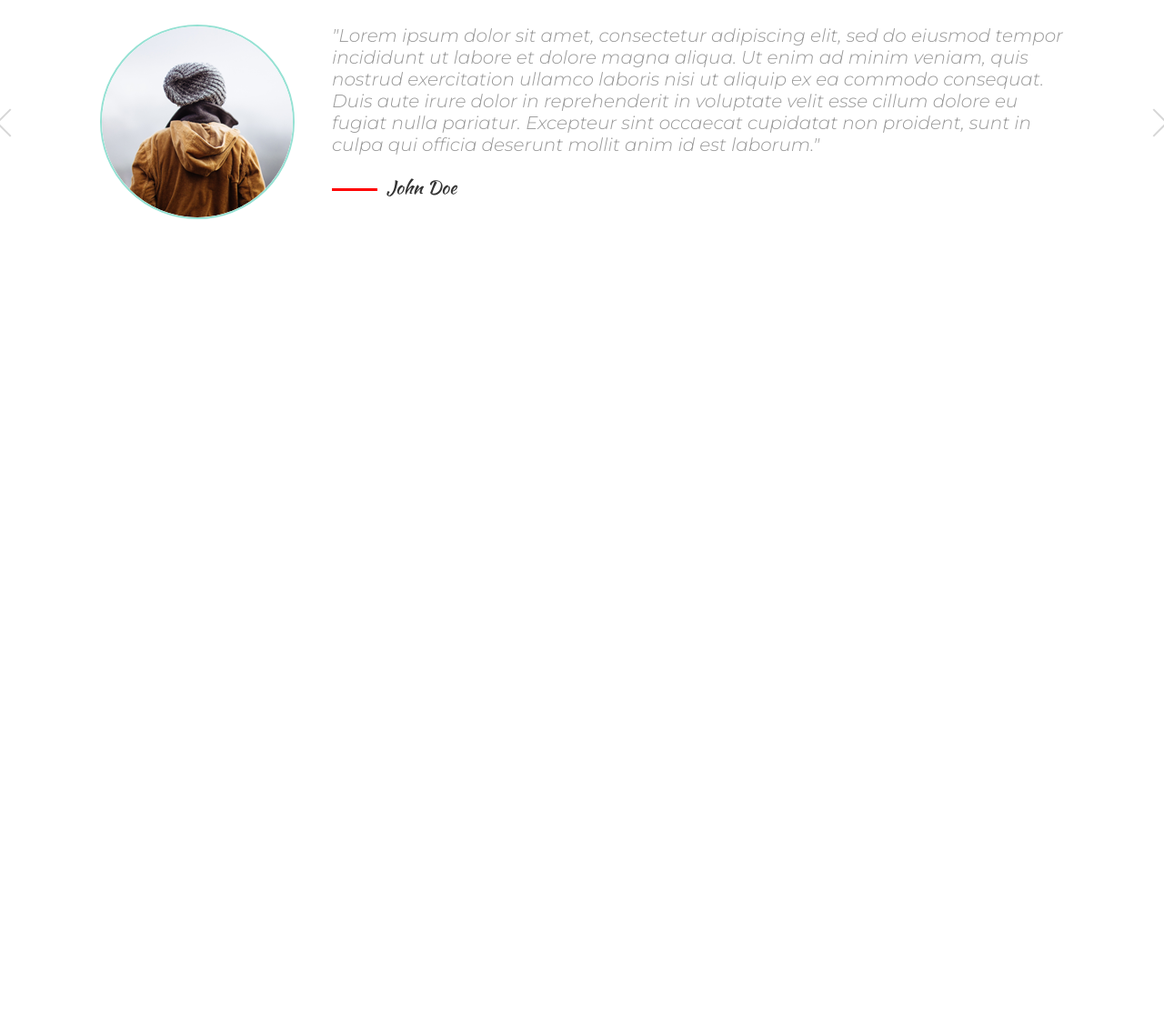
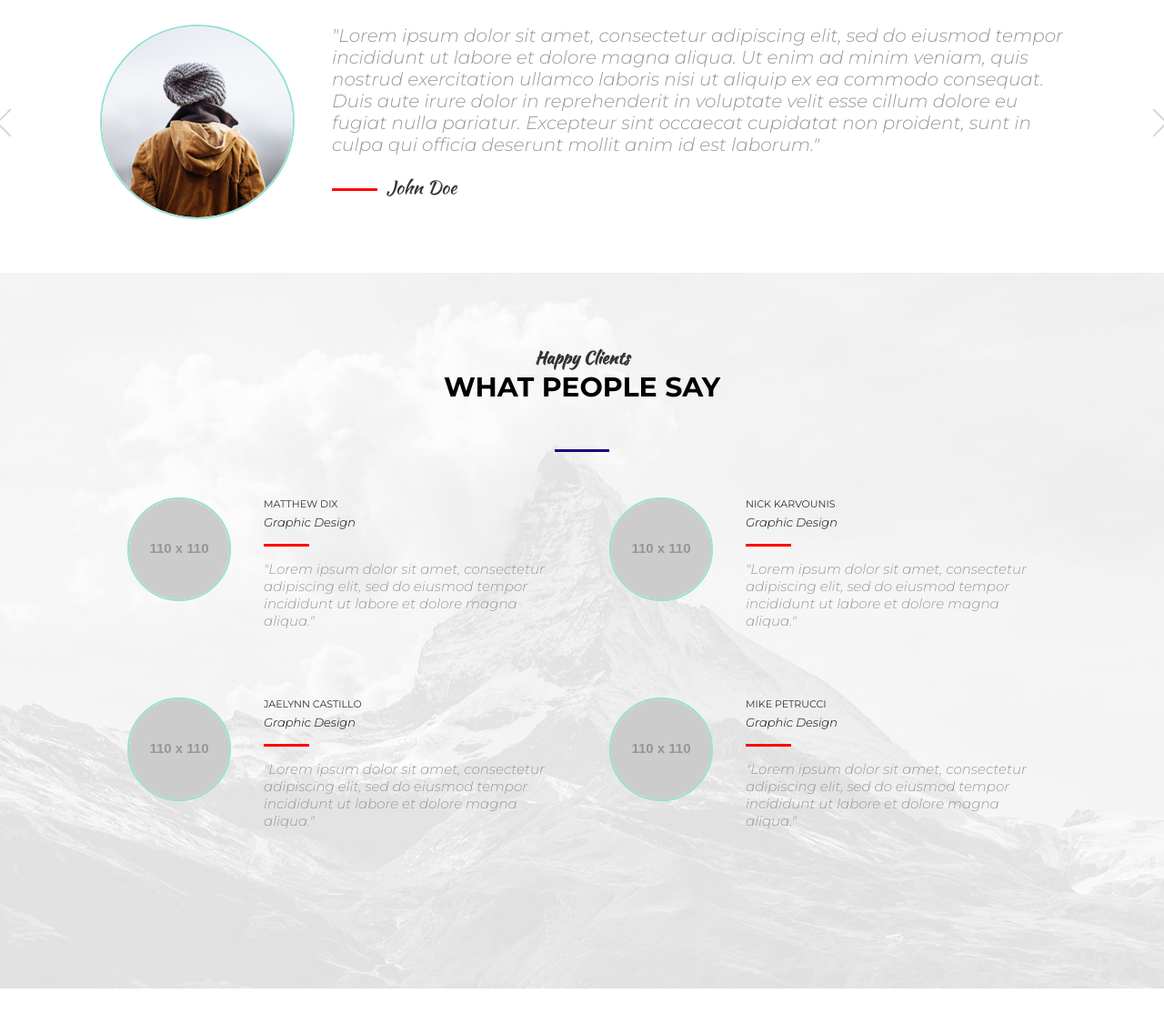
Before and after one commit to Voitichenkovs/Landing, a plain HTML site: page index.html in a window 1280 px wide. Shown: the part 6850-7976 px from the top of the page at 91% size. Before the commit the page ends 7150 px from the top, so only its background shows below. Drawn offline with Linux system fonts and the light colour scheme; placeholder pictures from the web are drawn by us.

Commit message:
add block clients

```diff
--- a/assets/css/style.css
+++ b/assets/css/style.css
@@ -650,3 +650,73 @@ padding: 80px 0;
   font-weight: 300;
 
 }
+
+/* clients */
+.section--clients{
+  padding-bottom: 100px;
+  background: url(../images/clients-bg.jpg) center no-repeat;
+  background-size: cover;
+  margin-bottom: 40px;
+}
+
+.clients {
+  padding: 0 110px;
+  position: relative;
+}
+.clients__info{
+  display: flex;
+}
+.clients__item {
+  padding-left: 150px;
+  position: relative;
+  margin: 0 30px 60px 30px;
+}
+
+.clients__photo {
+  border: 2px solid #95e1d3;
+  border-radius: 50%;
+
+  position: absolute;
+  top: 0;
+  left: 0;
+  z-index: 1;
+}
+
+.clients__text {
+  font-size: 15px;
+  font-style: italic;
+  font-weight: 300;
+  color: #999999;
+}
+
+.name {
+  font-family: 'Kaushan Script', cursive;
+  font-size: 20px;
+  color: #333;
+
+}
+
+.clients__name {
+  content: "";
+  display: inline-block;
+  vertical-align: bottom;
+  width: 50px;
+  height: 3px;
+  margin-right: 10px;
+
+  background-color: red;
+}
+
+.clients__name__BIO{
+  font-size: 11px;
+  color: #333;
+  text-transform: uppercase;
+  margin-bottom: 5px;
+}
+
+.clients__prof{
+  font-size: 13px;
+  font-style: italic;
+  font-weight: 300;
+  columns: #999999;
+}
--- a/index.html
+++ b/index.html
@@ -427,5 +427,48 @@
           </div>
          </div>
        </div>
+      <section class="section section--clients">
+        <div class="container">
+          <div class="section__header">
+            <h3 class="section__uptitle">Happy Clients</h3>
+              <h1 class="section__title">What people say</h1>
+          </div>
+          <div class="clients">
+            <div class="clients__info">
+            <div class="clients__item">
+              <img class="clients__photo" src="http://placehold.it/110" alt="">
+              <div class="clients__name__BIO">Matthew Dix</div>
+              <div class="clients__prof">Graphic Design</div>
+                <div class="clients__name"></div>
+                <div class="clients__text"><p>"Lorem ipsum dolor sit amet, consectetur adipiscing elit, sed do eiusmod tempor incididunt ut labore et dolore magna aliqua."</p></div>
+            </div>
+            <div class="clients__item">
+              <img class="clients__photo" src="http://placehold.it/110" alt="">
+              <div class="clients__name__BIO">Nick Karvounis</div>
+              <div class="clients__prof">Graphic Design</div>
+                <div class="clients__name"></div>
+                <div class="clients__text"><p>"Lorem ipsum dolor sit amet, consectetur adipiscing elit, sed do eiusmod tempor incididunt ut labore et dolore magna aliqua."</p></div>
+            </div>
+          </div>
+          <div class="clients__info">
+            <div class="clients__item">
+              <img class="clients__photo" src="http://placehold.it/110" alt="">
+              <div class="clients__name__BIO">Jaelynn Castillo</div>
+              <div class="clients__prof">Graphic Design</div>
+                <div class="clients__name"></div>
+              <div class="clients__text"><p>"Lorem ipsum dolor sit amet, consectetur adipiscing elit, sed do eiusmod tempor incididunt ut labore et dolore magna aliqua."</p></div>
+            </div>
+            <div class="clients__item">
+              <img class="clients__photo" src="http://placehold.it/110" alt="">
+              <div class="clients__name__BIO">Mike Petrucci</div>
+              <div class="clients__prof">Graphic Design</div>
+                <div class="clients__name"></div>
+              <div class="clients__text"><p>"Lorem ipsum dolor sit amet, consectetur adipiscing elit, sed do eiusmod tempor incididunt ut labore et dolore magna aliqua."</p></div>
+            </div>
+          </div>
+          </div>
+        </div>
+      </section>
+
     </body>
 </html>
```
